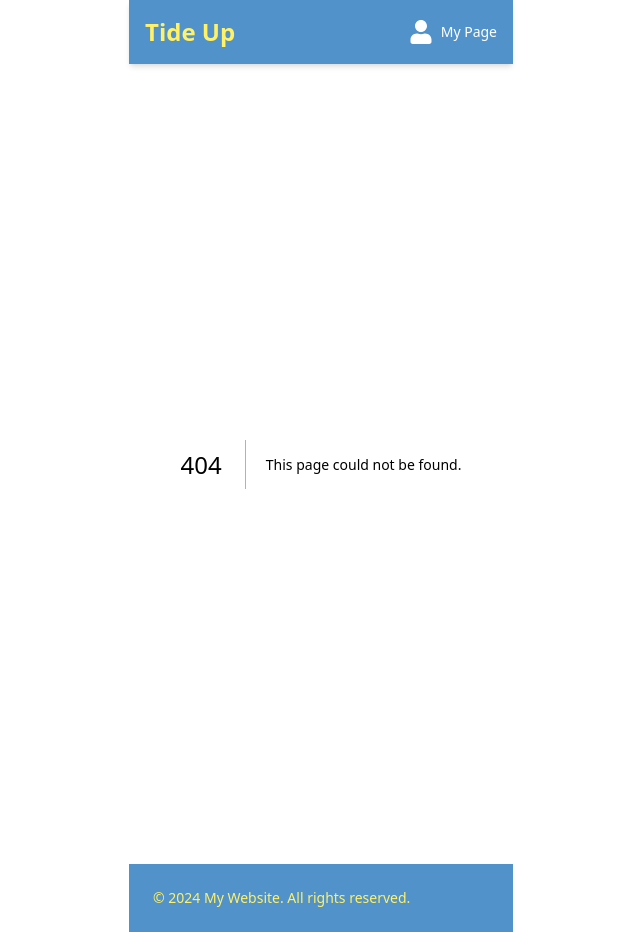
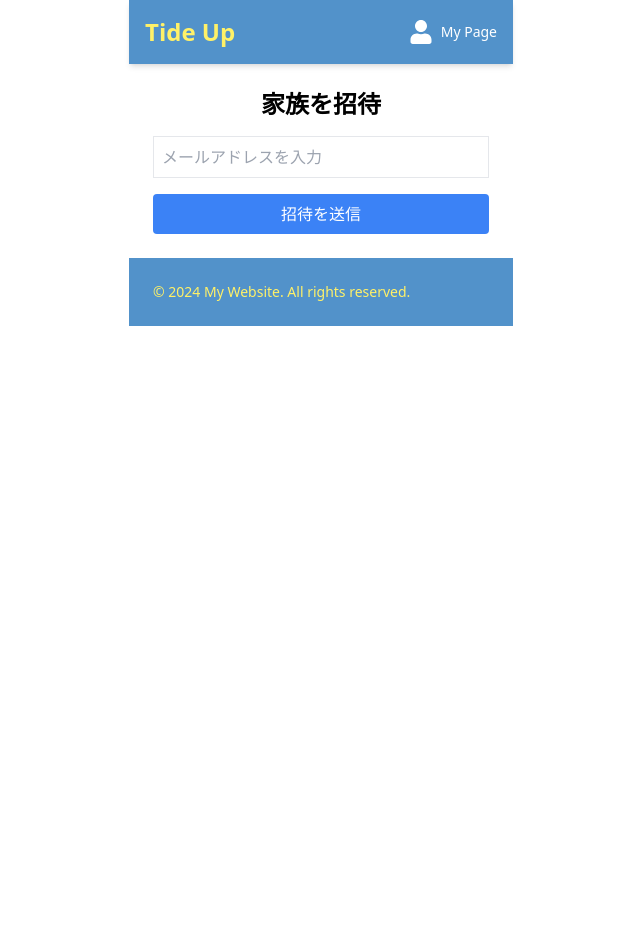
Before and after one commit to ms-engineer-bc24-07/FinalProject_teamD, a Next.js app in the folder frontend/: page /invite in a window 1280 px wide. Before the commit this address had no page. Shown: the whole page, without its empty margins (319-959 px from the left). After the commit the page ends 800 px from the top, so only its background shows below. Built offline with nearby package versions, Linux system fonts and the light colour scheme.

Commit message:
add.招待ページを追加

```diff
--- /dev/null
+++ b/frontend/src/app/invite/page.tsx
@@ -0,0 +1,41 @@
+"use client";
+
+import React, { useState } from "react";
+import axios from "axios";
+
+const InvitePage = () => {
+  const [email, setEmail] = useState("");
+  const [message, setMessage] = useState("");
+
+  const handleInvite = async () => {
+    try {
+      const response = await axios.post("/api/invite", { email });
+      setMessage("招待リンクを送信しました！");
+    } catch (error) {
+      setMessage("エラーが発生しました。");
+      console.error(error);
+    }
+  };
+
+  return (
+    <div className="flex flex-col items-center p-6">
+      <h1 className="text-2xl font-bold mb-4">家族を招待</h1>
+      <input
+        type="email"
+        value={email}
+        onChange={(e) => setEmail(e.target.value)}
+        placeholder="メールアドレスを入力"
+        className="mb-4 border p-2 w-full max-w-md"
+      />
+      <button
+        onClick={handleInvite}
+        className="bg-blue-500 text-white px-4 py-2 rounded w-full max-w-md"
+      >
+        招待を送信
+      </button>
+      {message && <p className="mt-4 text-gray-700">{message}</p>}
+    </div>
+  );
+};
+
+export default InvitePage;
```
